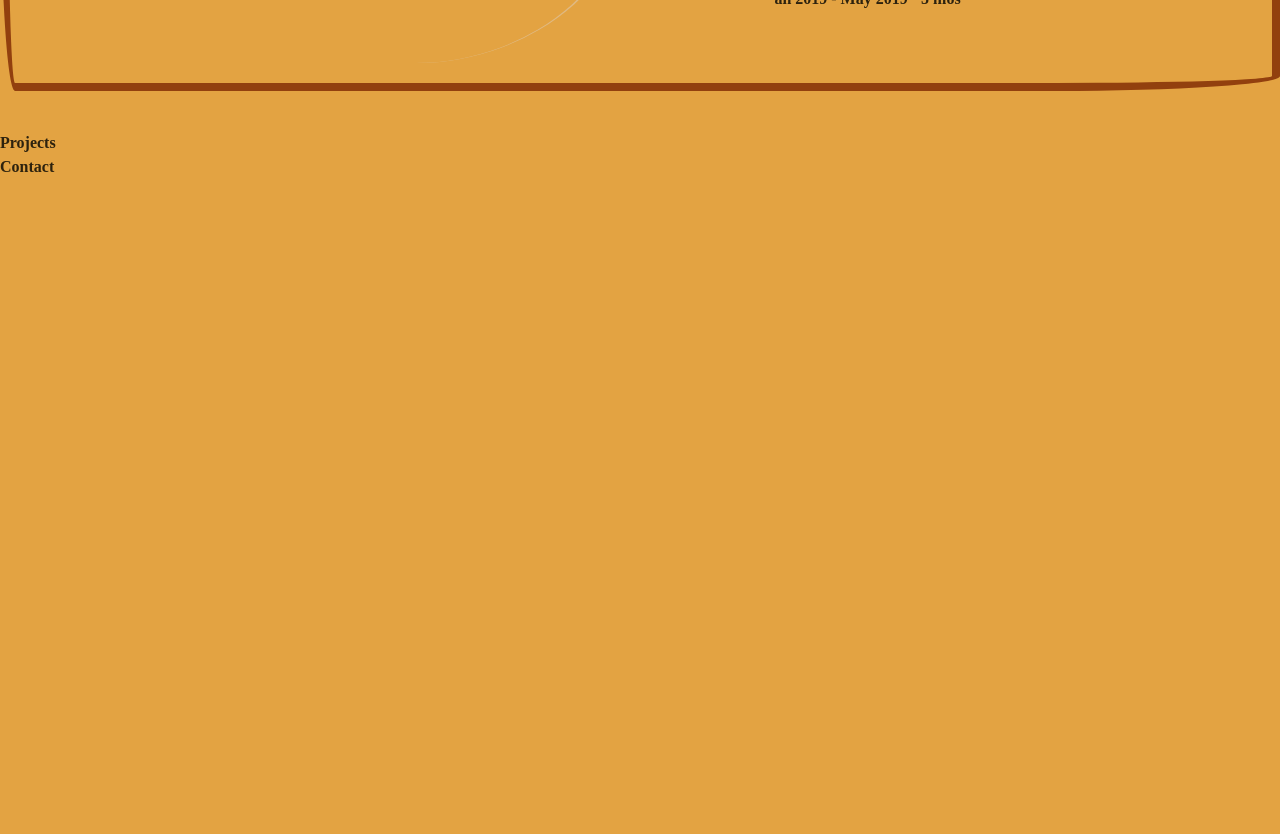
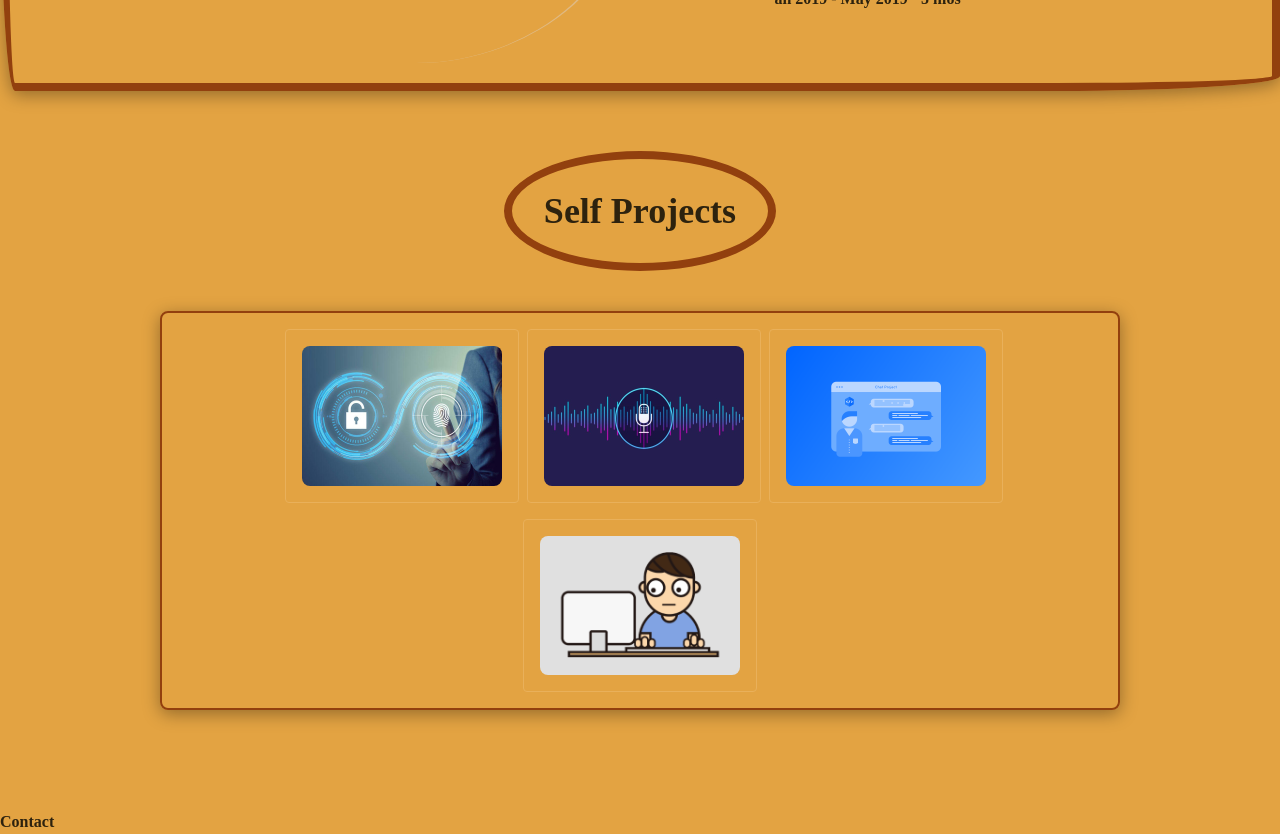
Before and after one commit to rahul7007/myWebsite, an Angular app: page / in a window 1280 px wide. Shown: the part 1140-1974 px from the top of the page. Before the commit the page ends 1319 px from the top, so only its background shows below. Built offline with nearby package versions, Linux system fonts and the light colour scheme; a web font is replaced by a local one.

Commit message:
projects section added

```diff
--- a/src/app/app.component.html
+++ b/src/app/app.component.html
@@ -9,10 +9,10 @@
             <a href="#about" class="py-2 pr-4 pl-3">About</a>
           </li>
           <li>
-            <a href="#" class="py-2 pr-4 pl-3">Skills & Experience</a>
+            <a href="#skills" class="py-2 pr-4 pl-3">Skills & Experience</a>
           </li>
           <li>
-            <a href="#" class="py-2 pr-4 pl-3">Projects</a>
+            <a href="#projects" class="py-2 pr-4 pl-3">Projects</a>
           </li>
           <li>
             <a href="#" class="py-2 pr-4 pl-3">Contact</a>
@@ -187,8 +187,65 @@
   </div>
 </section>
 
-<section>
-  <h1>Projects</h1>
+<!-- Projects -->
+<section id="projects" class="my-20">
+  <div class="container mx-auto text-center py-5">
+    <label class="border-8 p-8 text-4xl mx-auto section__header">Self Projects</label>
+
+    <div class="mt-20 border-2 rounded-lg project__wrapper w-3/4 mx-auto">
+      <div class="card-container">
+
+        <div class="card">
+          <div class="works__img">
+            <img src='../assets/img/work1.jpg' alt="" />
+            <div class="works__data">
+              <a href="https://github.com/rahul7007/MERN-AUTH-APP">
+                <i class="fa fa-external-link" aria-hidden="true"></i>
+              </a>
+              <span class="works__title">Authentication App</span>
+            </div>
+          </div>
+        </div>
+
+        <div class="card">
+          <div class="works__img">
+            <img src='../assets/img/work2.jpg' alt="" />
+            <div class="works__data">
+              <a href="https://github.com/rahul7007/MERN-AUTH-APP">
+                <i class="fa fa-external-link" aria-hidden="true"></i>
+              </a>
+              <span class="works__title">Voice Assistant</span>
+            </div>
+          </div>
+        </div>
+
+        <div class="card">
+          <div class="works__img">
+            <img src='../assets/img/work3.jpg' alt="" />
+            <div class="works__data">
+              <a href="https://github.com/rahul7007/MERN-AUTH-APP">
+                <i class="fa fa-external-link" aria-hidden="true"></i>
+              </a>
+              <span class="works__title">Chat App</span>
+            </div>
+          </div>
+        </div>
+
+        <div class="card">
+          <div class="works__img">
+            <img src='../assets/img/work-4.gif' alt="" />
+            <div class="works__data">
+              <a href="https://github.com/rahul7007/MERN-AUTH-APP">
+                <i class="fa fa-external-link" aria-hidden="true"></i>
+              </a>
+              <span class="works__title">Work in progress</span>
+            </div>
+          </div>
+        </div>
+
+      </div>
+    </div>
+  </div>
 </section>
 
 <section>
--- a/src/styles.css
+++ b/src/styles.css
@@ -150,6 +150,7 @@ a:hover {
   border-radius: 255px 15px 225px 15px/15px 225px 15px 255px;
   background-color: transparent;
   border: .5rem solid var(--bg-secondary-color);
+  box-shadow: 0 4px 17px rgba(0, 0, 0, 0.35);
 }
 
 .sklExpDivider{
@@ -162,7 +163,7 @@ a:hover {
   display: inline-block;
   width: 12px;
   height: 12px;
-  background-color: #2D220D;
+  background-color: var(--text-color);
   border-radius: 50%;
 }
 
@@ -172,7 +173,7 @@ a:hover {
   transform: translate(-4px, -4px);
   width: 20px;
   height: 20px;
-  border: 1px solid #2D220D;
+  border: 1px solid var(--text-color);
   border-radius: 50%;
   margin-left: -6px;
 }
@@ -181,6 +182,82 @@ a:hover {
   display: block;
   height: 55%;
   width: 2px;
-  background-color: #2D220D;
+  background-color: var(--text-color);
   transform: translate(15px, -2px);
 }
+
+/* section header */
+.section__header{
+  border-color: var(--bg-secondary-color);
+  border-radius: 50%;
+}
+
+/* Projects */
+.project__wrapper{
+  box-shadow: 0 4px 17px rgba(0, 0, 0, 0.35);
+  border-color: var(--bg-secondary-color);
+}
+
+.card-container{
+  display: flex;
+  flex-wrap: wrap;
+  justify-content: center;
+  margin-top: 16px;
+}
+
+.card-container .card:not(:last-child) {
+  margin-right: 0;
+}
+
+.card-container .card:not(.highlight-card) {
+  cursor: pointer;
+}
+
+.card-container .card:not(.highlight-card):hover {
+  transform: translateY(-3px);
+  box-shadow: 0 4px 17px rgba(0, 0, 0, 0.35);
+}
+
+.card-container .card:not(.highlight-card):hover .material-icons path {
+  fill: rgb(105, 103, 103);
+}
+
+.card{
+  all: unset;
+  border-radius: 4px;
+  border: 1px solid var(--bag-icon-color);
+  width: 200px;
+  margin: 0 8px 16px;
+  padding: 16px;
+  display: flex;
+  flex-direction: row;
+  justify-content: center;
+  align-items: center;
+  transition: all 0.2s ease-in-out;
+  line-height: 24px;
+}
+
+.works__img {
+  position: relative;
+  overflow: hidden;
+  border-radius: 0.5rem;
+}
+
+.works__img:hover .works__data {
+  bottom: 0;
+}
+
+.works__data {
+  position: absolute;
+  bottom: -100%;
+  width: 100%;
+  height: 100%;
+  display: flex;
+  flex-direction: column;
+  justify-content: center;
+  align-items: center;
+  background: var(--bag-icon-color);
+  opacity: 0.7;
+  transition: 0.3s;
+  font-weight: 700;
+}
```
